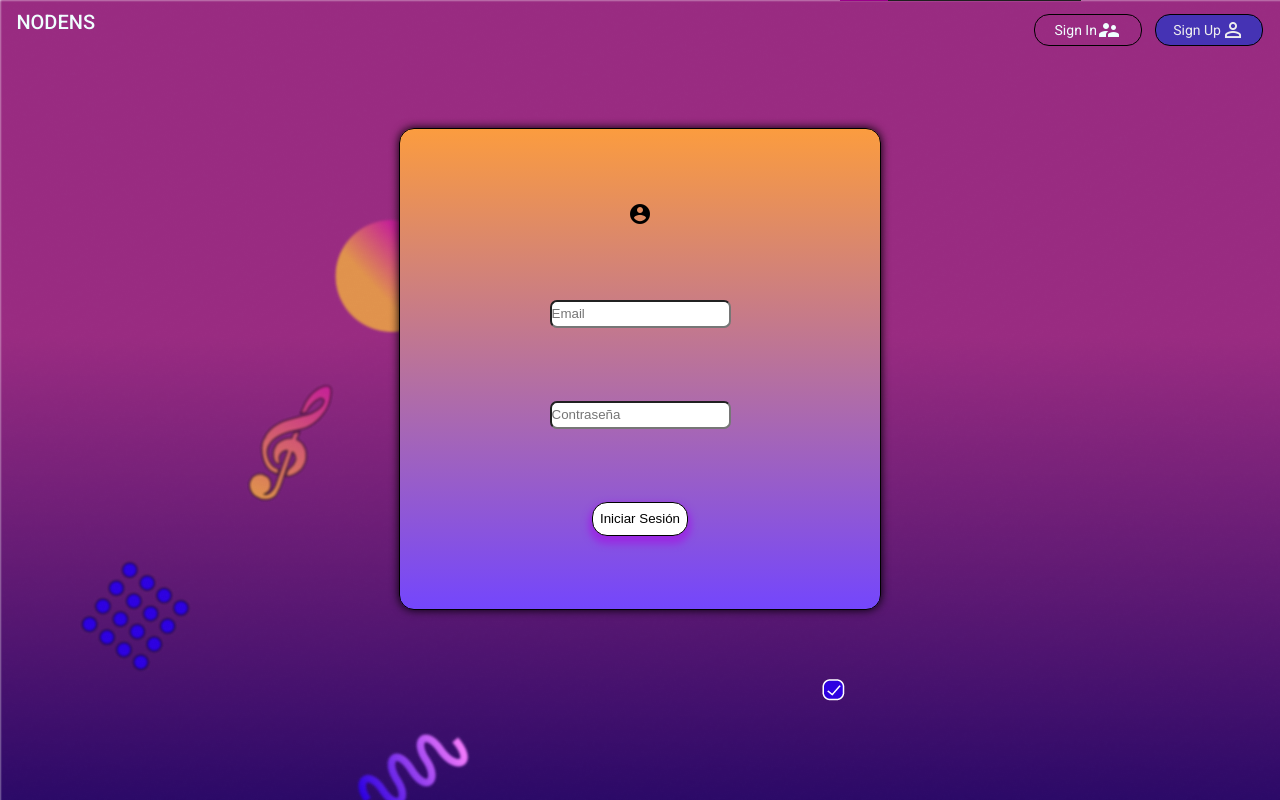
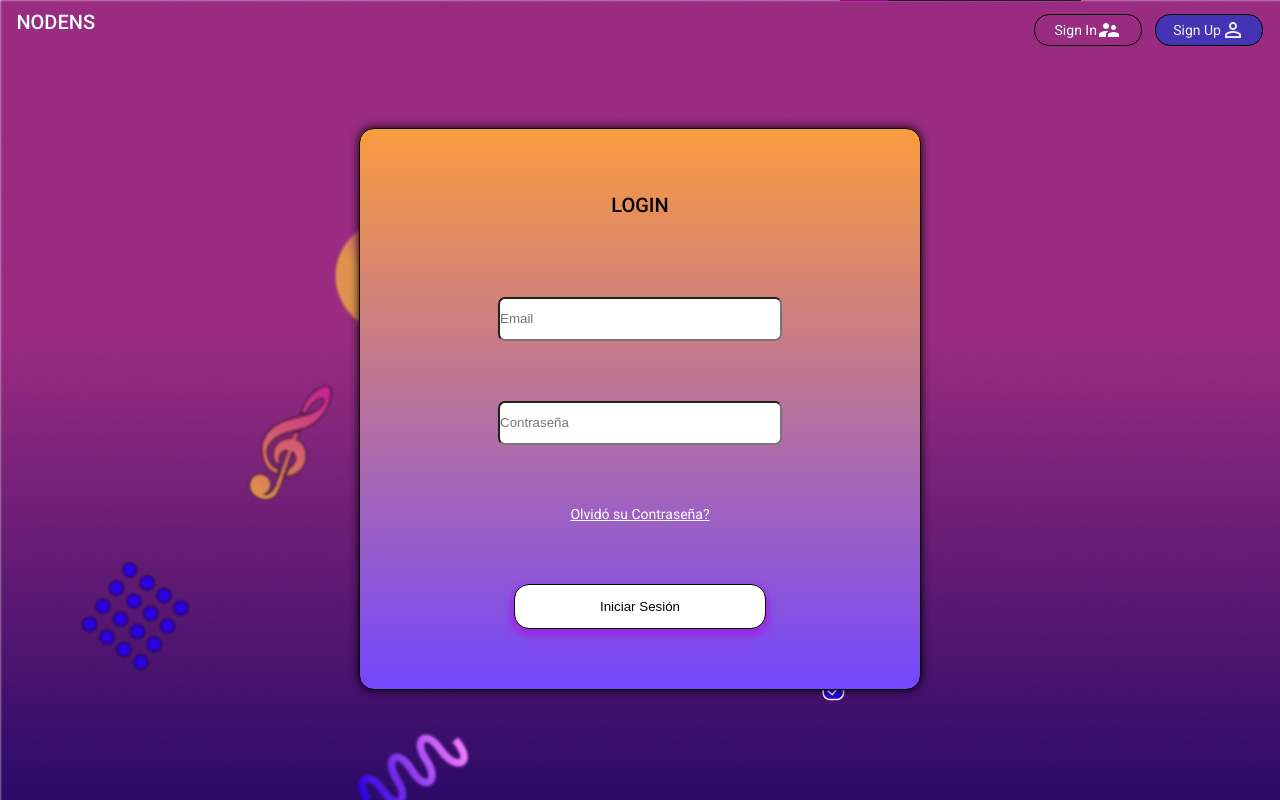
Before and after one commit to Epg33/vistas-proyecto, an Angular app: page /login in a window 1280 px wide. Built offline with nearby package versions, Linux system fonts and the light colour scheme.

Commit message:
Mejorado visual login

```diff
--- a/src/app/components/login/login.component.css
+++ b/src/app/components/login/login.component.css
@@ -16,34 +16,40 @@
     align-items: center;
     flex-direction: column;
     border: 1px solid black;
-    height: 30rem;
-    width: 30rem;
+    height: 35rem;
+    width: 35rem;
     border-radius: 15px;
     background: rgb(251,156,63);
     background: linear-gradient(180deg, rgba(251,156,63,1) 0%, rgba(116,70,252,1) 100%);
     box-shadow: 0px 0px 10px ;
 
 }
+
 .name:nth-child(2){
-    height: 1.5rem;
+    height: 2.5rem;
+    width: 50%;
     border-radius: 7px;
 }
 .name:nth-child(3){
-    height: 1.5rem;
+    height: 2.5rem;
+    width: 50%;
     border-radius: 7px;
 }
 .name:nth-child(4){
+    color: #fff;
+}
+.name:nth-child(5){
     background-color:rgb(255, 255, 255);
     border: 1px solid black;
     border-radius: 15px;
-    height: 7%;
-    width: 20%;
+    height: 8%;
+    width: 45%;
     box-shadow: 0px 5px 7px 3px rgb(153, 43, 226) ;
 }
-.name:nth-child(4):hover{
+.name:nth-child(5):hover{
     background-color: #fff;
 }
-.name:nth-child(4):active{
+.name:nth-child(5):active{
     background-color: orangered;
     transform: translateY(3px);
     box-shadow: 0px 3px 7px 3px;
--- a/src/app/components/login/login.component.html
+++ b/src/app/components/login/login.component.html
@@ -4,9 +4,10 @@
 <div class="container-login">
     <div class="login">
 
-         <mat-icon class="circle-login">account_circle</mat-icon>
+         <h2>LOGIN</h2>
         <input type="text" class="name" placeholder="Email">
         <input type="text" class="name" placeholder="Contraseña">
+        <a href="" class="name">Olvidó su Contraseña?</a>
         <input type="button" class="name" value="Iniciar Sesión" >
     </div>
 
```
